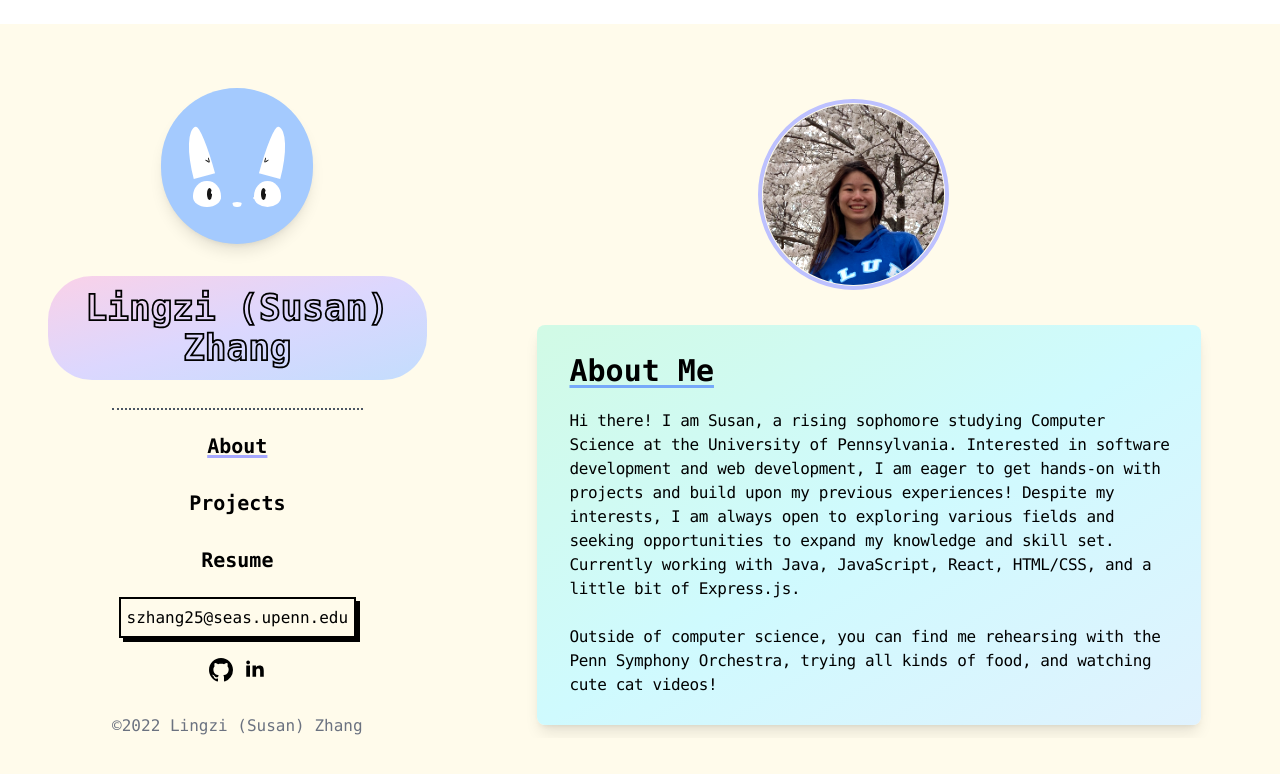
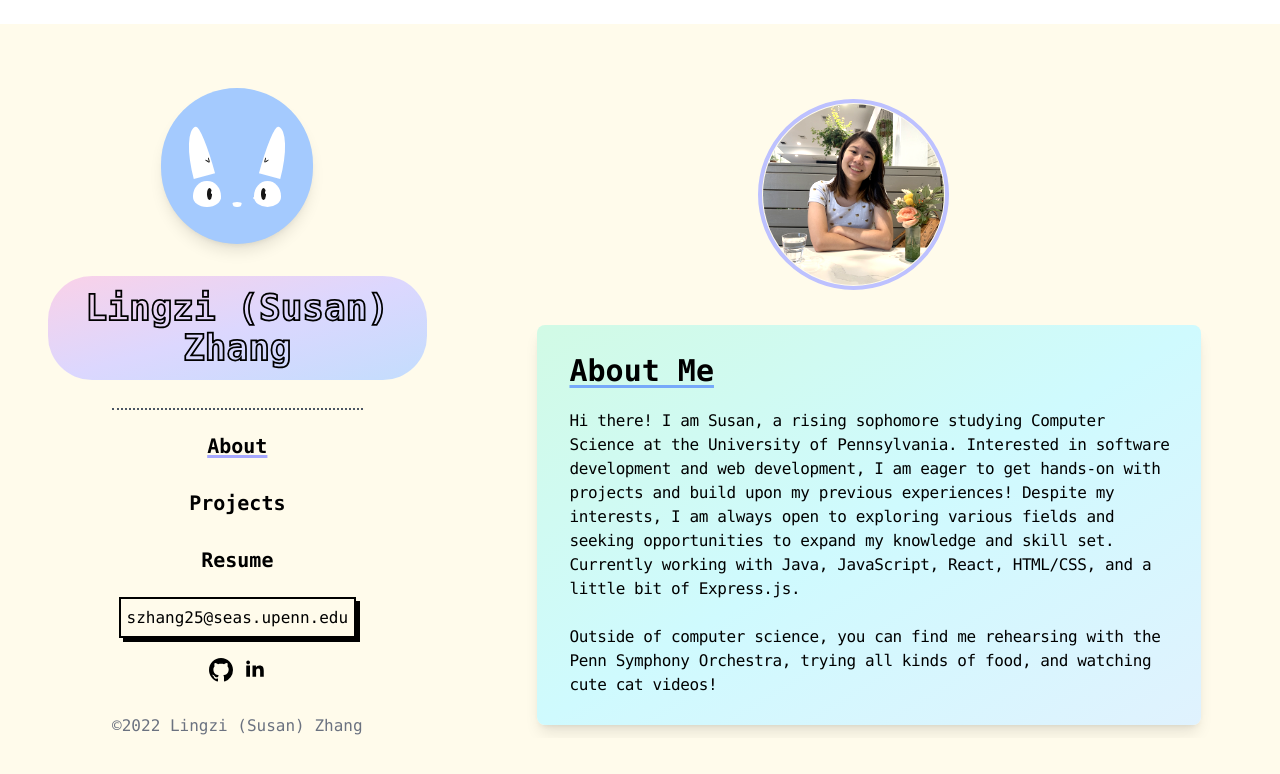
Before and after one commit to susanzzz123/personal-website, a React (Vite) app: page / in a window 1280 px wide. Shown: the top 774 px of the page. Built offline with nearby package versions, Linux system fonts and the light colour scheme; some icons are missing.

Commit message:
changed picture

```diff
--- a/src/components/About.js
+++ b/src/components/About.js
@@ -36,7 +36,7 @@ export const About = () => {
           <div className="grid place-items-center">
             <div className="md:col-span-1"></div>
             <div className="w-7/12 md:w-6/12 lg:w-1/4 px-4 mt-10 md:mt-28 lg:mt-20 mb-3 md:col-span-1">
-              <img src={require('../images/self.jpg')} alt='Lingzi(Susan) Zhang'
+              <img src={require('../images/self.png')} alt='Lingzi(Susan) Zhang'
               className='lg:outline lg:outline-4 lg:outline-[#979afc] lg:outline-offset-1 brightness-125 rounded-full h-auto align-middle transform transition-all
               lg:hover:-translate-y-4 duration-300 delay-50 ease-in-out' />
             </div>
```
Also changed, not shown: src/images/self.jpg (deleted), src/images/self.png (added).
